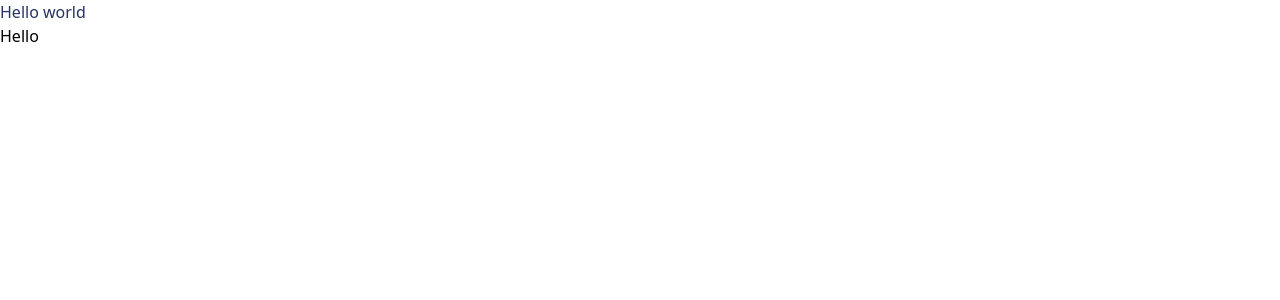
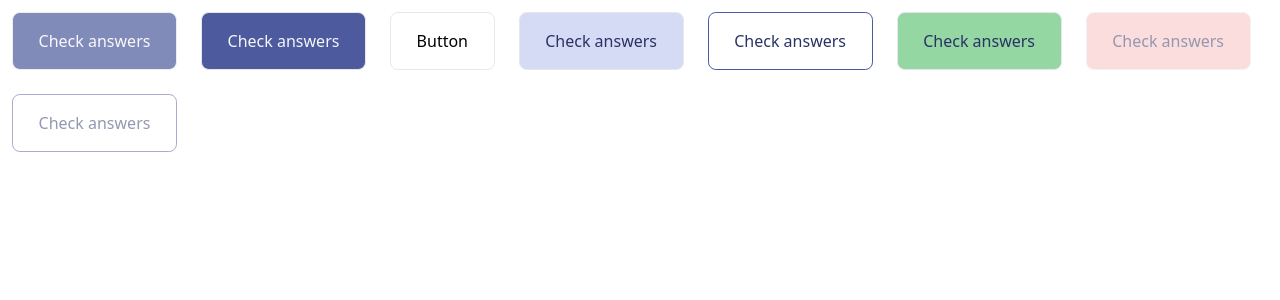
Before and after one commit to IbrohimRasulov/quiz-app, a React app: page / in a window 1280 px wide. Shown: the top 300 px of the page. Built offline with nearby package versions, Linux system fonts and the light colour scheme; the HTML template or start-up script is replaced by a standard one.

Commit message:
Add Button.jsx component

```diff
--- a/src/App.jsx
+++ b/src/App.jsx
@@ -1,12 +1,12 @@
 import React from "react";
+import Intro from "./components/pages/Intro";
 
-const App = () => {
+function App() {
   return (
     <div className="App">
-      <h1 className="text-primary">Hello world</h1>
-      <button className="">Hello</button>
+      <Intro />
     </div>
   );
-};
+}
 
 export default App;
--- /dev/null
+++ b/src/components/atoms/Button.jsx
@@ -0,0 +1,13 @@
+import React from "react";
+
+export default function Button({ content = "Button", className, onClick, isDisabled = false }) {
+  return (
+    <button
+      className={`border rounded-small px-[1.6em] py-[1em] m-3 ${className}`}
+      onClick={onClick}
+      disabled={isDisabled}
+    >
+      {content}
+    </button>
+  );
+}
--- /dev/null
+++ b/src/components/pages/Intro.jsx
@@ -0,0 +1,39 @@
+import React from "react";
+import Button from "../atoms/Button";
+
+export default function Intro() {
+  return (
+    <div className="">
+      <Button
+        content="Check answers"
+        className="text-secondary bg-bg_primary disabled:opacity-70"
+        isDisabled={true}
+      />
+      <Button
+        content="Check answers"
+        className="text-secondary bg-bg_primary disabled:opacity-70"
+      />
+      <Button />
+      <Button
+        content="Check answers"
+        className="text-primary bg-bg_select"
+      />
+      <Button
+        content="Check answers"
+        className="text-primary border-btn_border"
+      />
+      <Button
+        content="Check answers"
+        className="text-primary bg-bg_success"
+      />
+      <Button
+        content="Check answers"
+        className="text-primary bg-bg_error opacity-50"
+      />
+      <Button
+        content="Check answers"
+        className="text-primary border-btn_border opacity-50"
+      />
+    </div>
+  );
+}
--- a/tailwind.config.cjs
+++ b/tailwind.config.cjs
@@ -11,7 +11,7 @@ module.exports = {
         bg_success: "#94D7A2",
         bg_error: "#F8BCBC",
         horizontalLine: "#DBDEF0",
-        color_disabled: "opacity: 0.5",
+        btn_border: "#4D5B9E",
       },
       fontSize: {
         small: "10.25px",
```
